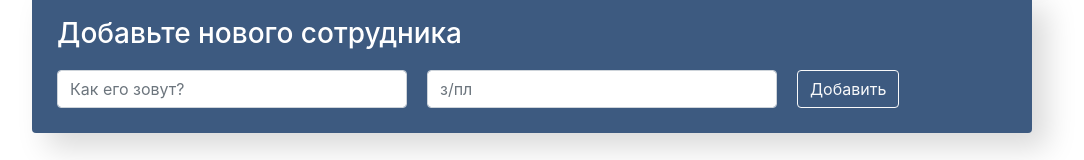
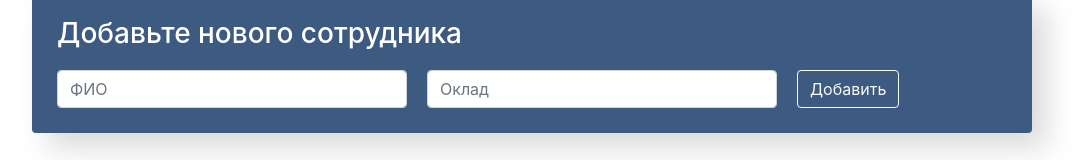
Before and after one commit to krasotun/react-employees, a React (Create React App) app: page / in a window 1280 px wide. Shown: the part 1213-1373 px from the top of the page, without its empty margins (108-1192 px from the left). Built offline with nearby package versions, Linux system fonts and the light colour scheme.

Commit message:
add Переписал компонент add-form

```diff
--- a/src/components/app-filter/app-filter.js
+++ b/src/components/app-filter/app-filter.js
@@ -1,7 +1,4 @@
 import "./app-filter.css";
-const foo = 123;
-console.log(foo);
-
 const AppFilter = () => {
 	return (
 		<div className="btn-group">
@@ -17,5 +14,4 @@ const AppFilter = () => {
 		</div>
 	);
 };
-
 export default AppFilter;
--- a/src/components/employees-add-form/employees-add-form.js
+++ b/src/components/employees-add-form/employees-add-form.js
@@ -1,50 +1,40 @@
-import { Component } from "react";
+import React from "react";
 import "./employees-add-form.css";
 
-class EmployeesAddForm extends Component {
-	constructor(props) {
-		super(props);
-		this.state = {
-			name: "",
-			salary: "",
-		};
+const EmployeesAddForm = ({ onAdd }) => {
+	const { name, setName } = React.useState('');
+	const { salary, setSalary } = React.useState('');
+
+	const handleNameChange = (event) => {
+		setName(event.target.value);
 	}
-	onValueChange = (event) => {
-		this.setState({
-			[event.target.name]: event.target.value,
-		});
-	};
-
-	onSubmit = (event) => {
-		event.preventDefault();
-		this.props.onAdd(this.state.name, this.state.salary);
-		this.setState({
-			name: '',
-			salary: ''
-		})
+	const handleSalaryChange = (event) => {
+		setSalary(event.target.value);
 	}
 
-	render() {
-		const { name, salary } = this.state;
+	const onSubmit = (event) => {
+		event.preventDefault();
+		onAdd(name, salary);
+	}
 	return (
 		<div className="app-add-form">
 			<h3>Добавьте нового сотрудника</h3>
-				<form className="add-form d-flex" onSubmit={this.onSubmit}>
+			<form className="add-form d-flex" onSubmit={onSubmit}>
 				<input
 					type="text"
 					className="form-control new-post-label"
-						placeholder="Как его зовут?"
+					placeholder="ФИО"
 					name="name"
 					value={name}
-						onChange={this.onValueChange}
+					onChange={handleNameChange}
 				/>
 				<input
-						type="number"
+					type="text"
 					className="form-control new-post-label"
-						placeholder="з/пл "
+					placeholder="Оклад"
 					name="salary"
 					value={salary}
-						onChange={this.onValueChange}
+					onChange={handleSalaryChange}
 				/>
 				<button type="submit" className="btn btn-outline-light">
 					Добавить
@@ -52,7 +42,7 @@ class EmployeesAddForm extends Component {
 			</form>
 		</div>
 	);
-	}
-}
+};
+
 
 export default EmployeesAddForm;
```
Lines whose indentation alone changed are shown as unchanged.
